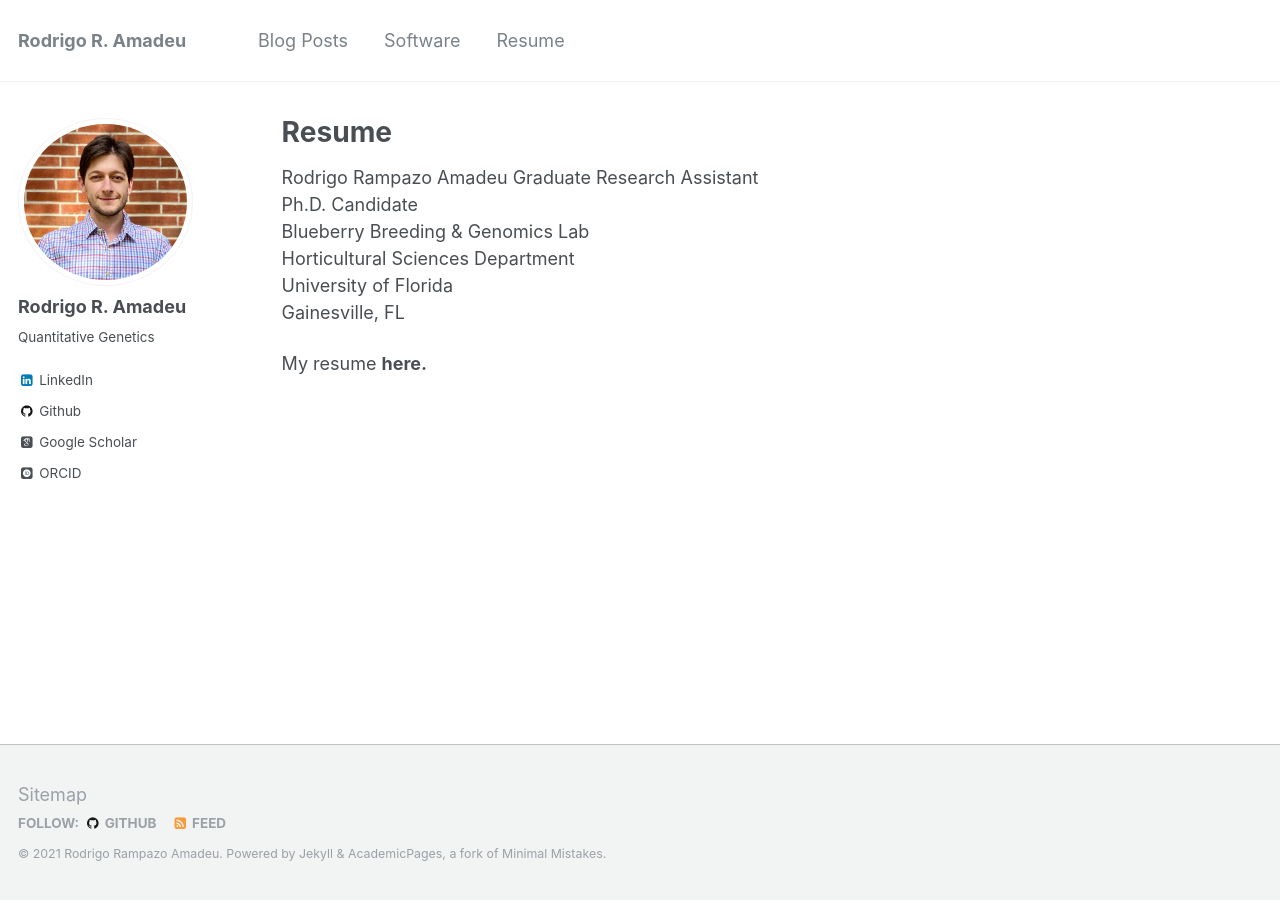
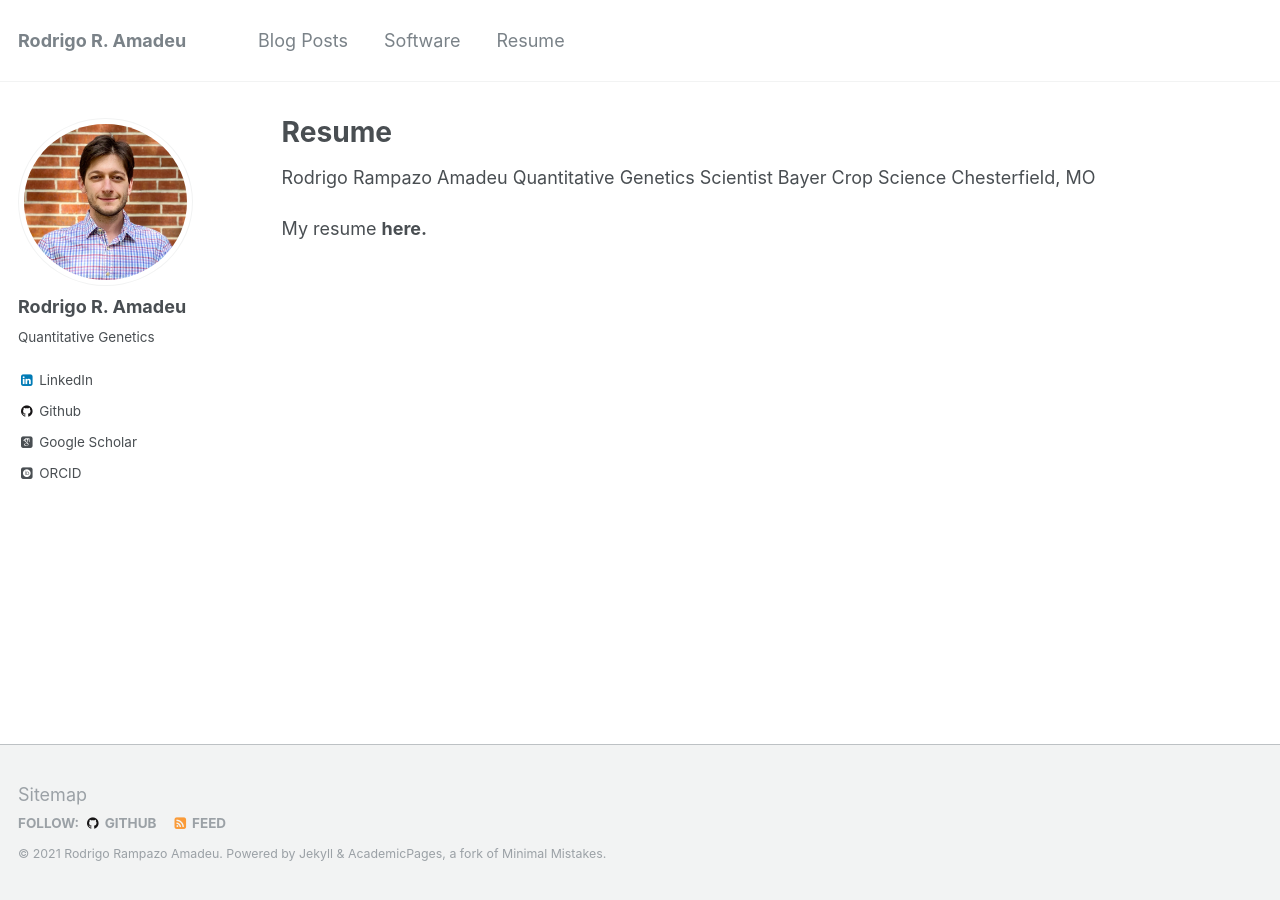
Before and after one commit to rramadeu/rramadeu.github.io, a Jekyll site: the page built from _pages/cv.md, in a window 1280 px wide. Built offline with Jekyll 4.4.1, drawn with Linux system fonts in a browser that asks for light colours; some web fonts are replaced.

Commit message:
Update cv.md

```diff
--- a/_pages/cv.md
+++ b/_pages/cv.md
@@ -10,11 +10,8 @@ redirect_from:
 {% include base_path %}
 
 Rodrigo Rampazo Amadeu
-Graduate Research Assistant
-Ph.D. Candidate
-Blueberry Breeding & Genomics Lab
-Horticultural Sciences Department
-University of Florida
-Gainesville, FL
+Quantitative Genetics Scientist
+Bayer Crop Science
+Chesterfield, MO
 
 My resume **[here](https://github.com/rramadeu/cv/raw/master/CVAmadeu.pdf).**
```
